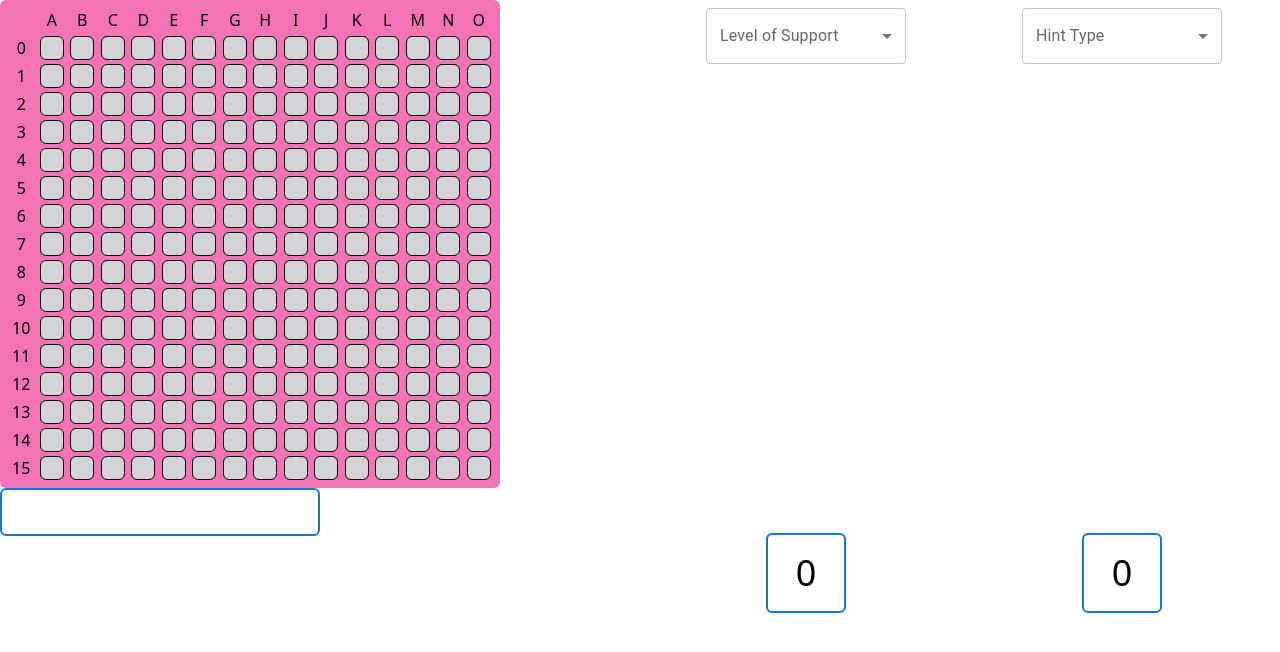
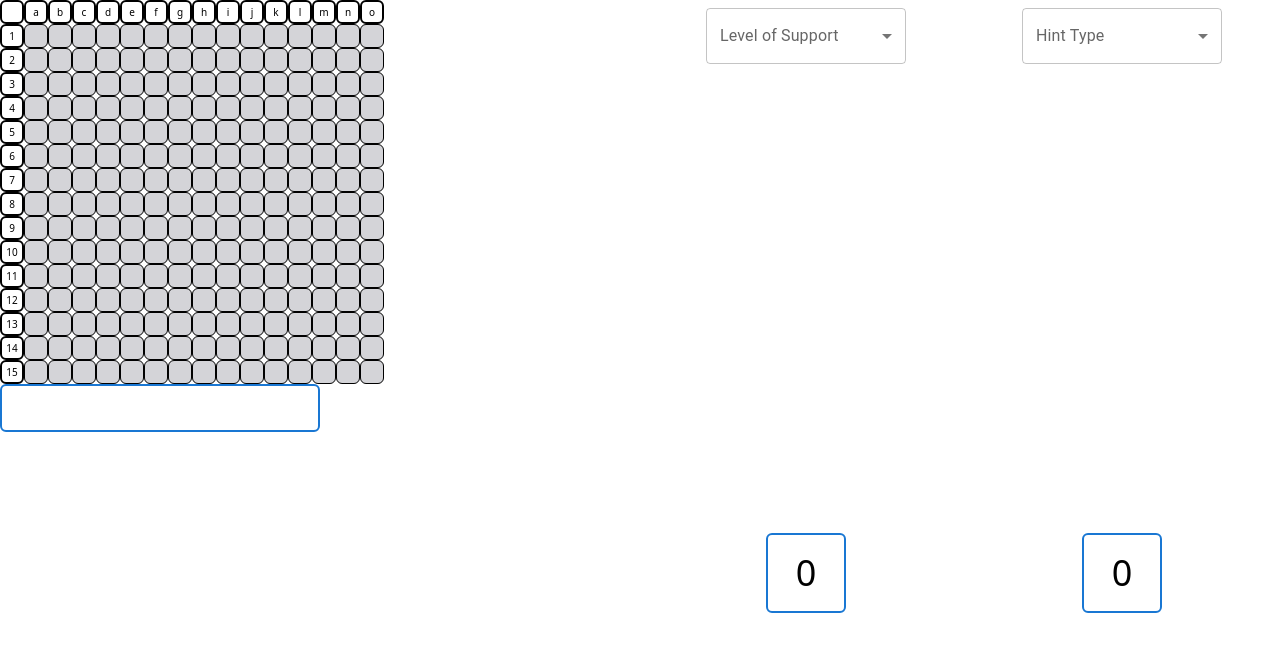
Before and after one commit to turnerian2004/scrabble, a React (Vite) app: page /game in a window 1280 px wide. Shown: the top 652 px of the page. Built offline with nearby package versions, Linux system fonts and the light colour scheme.

Commit message:
fix: edit gameboard layout

```diff
--- /dev/null
+++ b/src/Components/CoordinateRow.tsx
@@ -0,0 +1,19 @@
+import { CoordinateTile } from './CoordinateTile'
+
+export interface CoordinateRowProps {
+    coordinates: string[]
+    classes?: string
+}
+
+export const CoordinateRow: React.FC<CoordinateRowProps> = ({
+    coordinates,
+    classes,
+}) => {
+    return (
+        <div className={classes}>
+            {coordinates.map((char, index) => (
+                <CoordinateTile key={index} character={char} />
+            ))}
+        </div>
+    )
+}
--- /dev/null
+++ b/src/Components/CoordinateTile.tsx
@@ -0,0 +1,18 @@
+import React from 'react'
+
+export interface CoordinateTileProps {
+    character: string
+}
+
+export const CoordinateTile: React.FC<CoordinateTileProps> = ({
+    character,
+}) => {
+    return (
+        <div
+            className={
+                'flex h-6 w-6 items-center justify-center rounded-md border-2 border-black text-center text-[10px]'
+            }>
+            {character}
+        </div>
+    )
+}
--- a/src/Components/GameBoard.tsx
+++ b/src/Components/GameBoard.tsx
@@ -1,12 +1,29 @@
 import React, { useContext } from 'react'
+import { alphabet, yCoordinates } from '../Definitions'
+import { CoordinateRow } from './CoordinateRow'
 import { ScrabbleContext } from '../Context/ScrabbleContext'
 
 export const GameBoard: React.FC = () => {
     const { state } = useContext(ScrabbleContext)
 
     return (
-        <div className="grid w-[500px] grid-cols-16 items-center justify-around gap-1 rounded-md bg-pink-400 p-2">
-            {state.board}
+        <div className="flex flex-col">
+            <CoordinateRow
+                coordinates={alphabet}
+                classes="grid grid-cols-16"
+            />
+            <div className="grid grid-cols-16">
+                <div
+                    className="grid-rows-15 col-start-1 col-end-1 grid"
+                    data-testid="small">
+                    <CoordinateRow coordinates={yCoordinates} />
+                </div>
+                <div
+                    className="col-end-17 grid-cols-15 col-start-2 grid justify-center"
+                    data-testid="small">
+                    {state.board}
+                </div>
+            </div>
         </div>
     )
 }
--- a/src/Context/InitialState.ts
+++ b/src/Context/InitialState.ts
@@ -1,7 +1,8 @@
 import React from 'react'
 import { ILetters, initializeLetterObjects } from '../Letters/Letters'
 import { WordEntry } from '../assests/words'
-import { buildBoard } from '../Utils/initBoard'
+// import { buildBoard } from '../Utils/initBoard'
+import { buildBoard } from '../Utils/initializeBoard'
 
 export interface IState {
     allLetters: ILetters
--- a/src/Definitions.ts
+++ b/src/Definitions.ts
@@ -26,8 +26,25 @@ export enum UserActions {
     TurnTimeLimit = 'Turn Time Limit',
     MoveLetterToBoard = 'Move Letter to Board',
 }
-
+export const yCoordinates: string[] = [
+    '1',
+    '2',
+    '3',
+    '4',
+    '5',
+    '6',
+    '7',
+    '8',
+    '9',
+    '10',
+    '11',
+    '12',
+    '13',
+    '14',
+    '15',
+]
 export const alphabet: string[] = [
+    '',
     'a',
     'b',
     'c',
--- a/src/Pages/WelcomePage.tsx
+++ b/src/Pages/WelcomePage.tsx
@@ -6,6 +6,7 @@ import { UserButton } from '../Components/UserButton'
 import ArrowDownwardIcon from '@mui/icons-material/ArrowDownward'
 import { useEffect, useState } from 'react'
 import { GameBoard } from '../Components/GameBoard'
+// import { GameBoard } from '../Components/GameBoard'
 
 export const WelcomePage = () => {
     const [showButton, setShowButton] = useState(false)
@@ -37,7 +38,8 @@ export const WelcomePage = () => {
     return (
         <div className="grid h-screen grid-cols-2 justify-center gap-4">
             <div className="flex items-center justify-center">
-                <GameBoard />
+                {/* <GameBoard /> */}
+                <GameBoard></GameBoard>
             </div>
             <div className="flex flex-col items-center justify-center">
                 <IntroCard message={welcomeMessage} />
--- a/src/Utils/initBoard.tsx
+++ /dev/null
@@ -1,47 +0,0 @@
-import { GameBoardTile } from '../Components/GameBoardTile'
-import { GameTerms, alphabet } from '../Definitions'
-
-export function buildBoard(): React.ReactNode[] {
-    const board: React.ReactNode[] = []
-
-    board.push(<div key={-1}></div>)
-
-    for (let i = 0; i < alphabet.length; i++) {
-        board.push(
-            <div
-                key={i}
-                className="flex items-center justify-center uppercase">
-                {alphabet[i]}
-            </div>
-        )
-    }
-
-    for (let y = 0; y < GameTerms.BoardDimension; y++) {
-        for (let x = 0; x < GameTerms.BoardDimension; x++) {
-            if (x !== 0) {
-                board.push(
-                    <div
-                        className="h-6.5 w-6.5 flex items-center justify-center gap-3"
-                        key={`${x}-${y}`}>
-                        <GameBoardTile
-                            xCoordinate={x}
-                            yCoordinate={y}
-                        />
-                    </div>
-                )
-            }
-
-            if (x === 0) {
-                board.push(
-                    <div
-                        className="flex items-center justify-center text-center"
-                        key={`${x}-${y}`}>
-                        {y}
-                    </div>
-                )
-            }
-        }
-    }
-
-    return board
-}
--- /dev/null
+++ b/src/Utils/initializeBoard.tsx
@@ -0,0 +1,24 @@
+import React from 'react'
+import { GameBoardTile } from '../Components/GameBoardTile'
+import { GameTerms } from '../Definitions'
+
+export function buildBoard(): React.ReactNode[] {
+    const width = GameTerms.BoardDimension - 1
+    const height = GameTerms.BoardDimension - 1
+
+    const board: React.ReactNode[] = []
+
+    for (let y = 0; y < height; y++) {
+        for (let x = 0; x < width; x++) {
+            board.push(
+                <div
+                    className="h-6.5 w-6.5 flex items-center justify-center"
+                    key={`${x}-${y}`}>
+                    <GameBoardTile xCoordinate={x} yCoordinate={y} />
+                </div>
+            )
+        }
+    }
+
+    return board
+}
--- a/tailwind.config.js
+++ b/tailwind.config.js
@@ -25,7 +25,20 @@ export default {
             },
             gridTemplateColumns: {
                 16: 'repeat(16, minmax(0, 1.5rem))',
+                15: 'repeat(15, minmax(0, 1.5rem))',
                 footer: '200px minmax(900px, 1fr) 100px',
+            },
+            gridTemplateRows: {
+                16: 'repeat(16, minmax(0, 1.5rem))',
+                15: 'repeat(15, minmax(0, 1.5rem))',
+                layout: '200px minmax(900px, 1fr) 100px',
+            },
+            gridColumnEnd: {
+                13: '13',
+                14: '14',
+                15: '15',
+                16: '16',
+                17: '17',
             },
         },
     },
```
